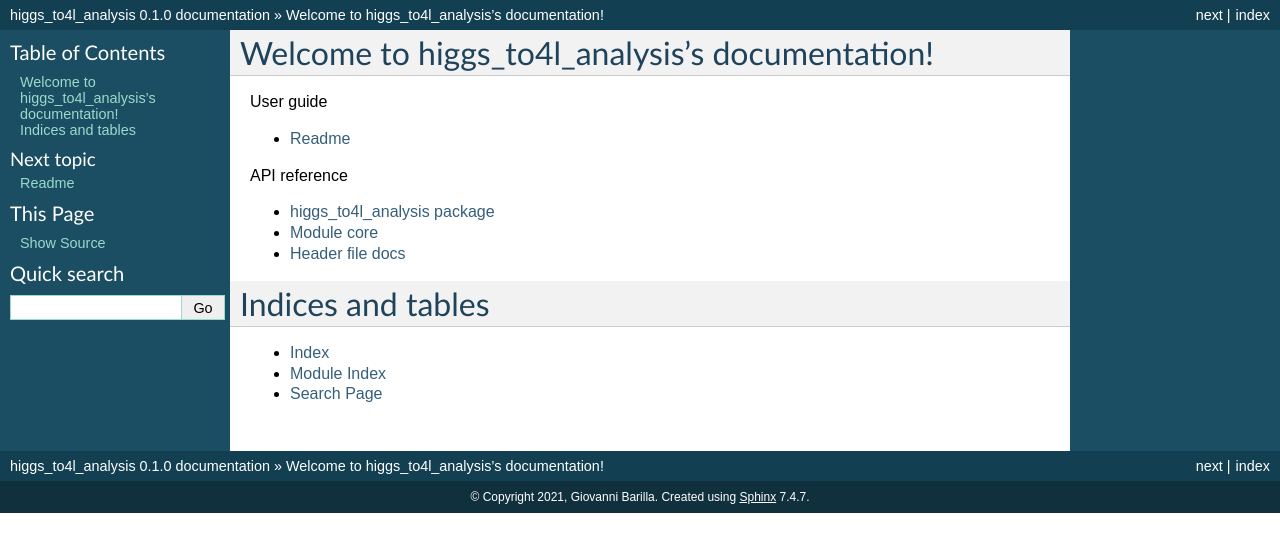
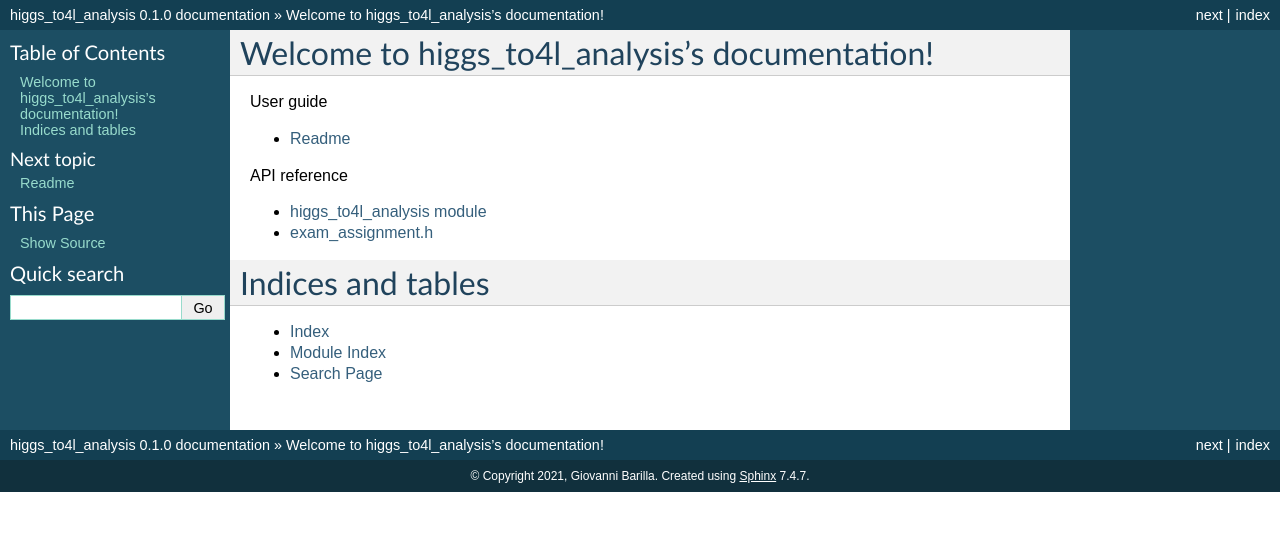
Before and after one commit to gbarilla2/exam_assignment, a Sphinx documentation site: the page built from docs/index.rst, in a window 1280 px wide. Shown: the top 552 px of the page. Built offline with Sphinx 7.4.7, drawn with Linux system fonts in a browser that asks for light colours.

Commit message:
Docs adj

```diff
--- a/docs/core.rst
+++ /dev/null
@@ -1,5 +0,0 @@
-Module core
-===========
-
-.. automodule:: higgs_to4l_analysis.core
-  :members:
--- a/docs/exam_assignment.rst
+++ b/docs/exam_assignment.rst
@@ -1,5 +1,5 @@
-Header file docs
-================
+exam_assignment.h
+=================
 
 
 .. doxygenfunction:: invariant_mass_2el2mu
--- a/docs/higgs_to4l_analysis.rst
+++ b/docs/higgs_to4l_analysis.rst
@@ -1,4 +1,4 @@
-higgs\_to4l\_analysis package
+higgs_to4l_analysis module
 =============================
 
 .. automodule:: higgs_to4l_analysis
--- a/docs/index.rst
+++ b/docs/index.rst
@@ -17,7 +17,6 @@ Welcome to higgs_to4l_analysis's documentation!
    :caption: API reference
 
    higgs_to4l_analysis
-   core
    exam_assignment
 
 Indices and tables
```
